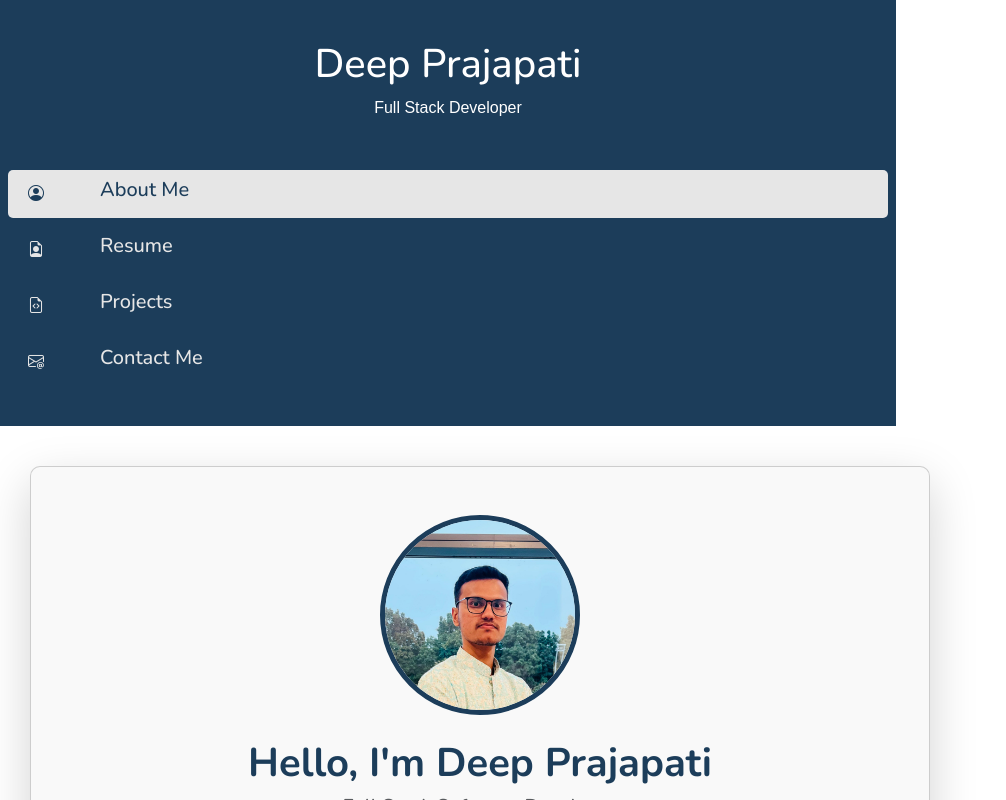
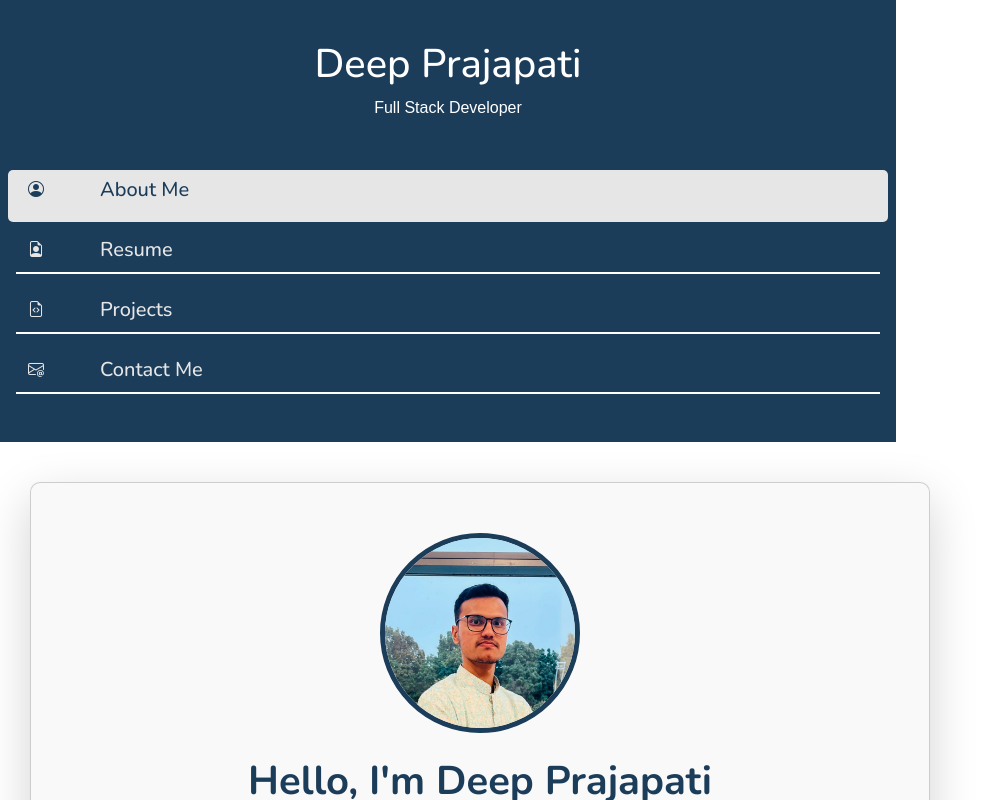
Before and after one commit to Deep2410/Resume, a React (Vite) app: page / in a window 1280 px wide. Shown: the whole page, without its empty margins (0-1006 px from the left). Built offline with nearby package versions, Linux system fonts and the light colour scheme; a web font is replaced by a local one.

Commit message:
updated download improved responsive design

```diff
--- a/src/App.css
+++ b/src/App.css
@@ -29,6 +29,17 @@
     padding: 10px;
 }
 
+.section::after{
+    display: block;
+    width: 100%;
+    margin-left: auto;
+    height: 2px;
+    /* margin-bottom: 2px; */
+    background-color: white;
+    content: "";
+    transition: all 0.3s ease;
+}
+
 .section:hover {
     background-color: #ffffff;
     color: #1C3D5A;
@@ -39,11 +50,32 @@
     background-color: #E6E6E6;
     color: #1C3D5A;
     font-weight: bold;
+    transition: all 0.3s ease;
+}
+
+.section.active:hover::after{
+    background-color: white;
 }
 
 .active:hover {
     background-color: #FFFFFF;
     color: #1C3D5A;
+}
+
+.active::after{
+    background-color: #E6E6E6;
+}
+
+.active::after:hover{
+    background-color: white;
+}
+
+h5{
+    margin-bottom: 10px;
+}
+
+.col-1{
+    margin-bottom: 10px;
 }
 
 /* Mobile Sidebar and Navbar */
@@ -55,7 +87,40 @@
     display: none;
 }
 
+
+@media only screen and (max-width: 768px) {
+    .heading{
+        font-size: 20px;
+    }
+
+    .subheading{
+        font-size: 10px;
+    }
+
+    .sections-container h5{
+        font-size: 17px;
+    }
+}
+
+
 @media only screen and (max-width: 576px) {
+
+    .home_container{
+        padding: 15px;
+    }
+
+    .heading-container{
+        margin-top: 20px;
+    }
+    .heading{
+        font-size: 30px;
+    }
+
+    .subheading{
+        font-size: 15px;
+    }
+
+
     .small_sidebar {
         display: flex;
         justify-content: space-between;
@@ -102,4 +167,8 @@
         cursor: pointer;
         border-radius: 5px;
     }
+
+    .components_container{
+        width: 100%;
+    }
 }
--- a/src/App.jsx
+++ b/src/App.jsx
@@ -28,20 +28,19 @@ function App() {
     <>
       <div className="container-fluid">
         <div className="row">
-          {/* Small Sidebar with Hamburger Icon */}
+          {/* Mobile device navabar */}
           <div className="small_sidebar">
             <div className="small-left">
               <h4>Deep Prajapati</h4>
             </div>
             <div className="small-right">
               <div className="navbar-toggle-icon" onClick={openNavbar}>
-                {/* Hamburger Icon */}
                 <i className="bi bi-list"></i>
               </div>
             </div>
           </div>
           <div className={`col-sm-3 sidebar ${navbarStatus ? 'openNav' : 'closedNav'}`}>
-            <div className="close_navbar_btn" onClick={closeNavbar}>Close</div>
+            <div className="close_navbar_btn" onClick={closeNavbar}><i class="bi bi-x-lg"></i></div>
             <div className="heading-container">
               <h1 className="heading">Deep Prajapati</h1>
               <p className="subheading">Full Stack Developer</p>
@@ -65,7 +64,7 @@ function App() {
               </div>
             </div>
           </div>
-          <div className="col-sm-9">
+          <div className="col-sm-9 components_container">
             {activeModule === 'contact' && <Contact />}
             {activeModule === 'home' && <Home />}
             {activeModule === 'resume' && <Resume />}
--- a/src/components/home.jsx
+++ b/src/components/home.jsx
@@ -4,7 +4,7 @@ import profile from '../assets/Profile_croped.jpg';
 
 function Home() {
     return (
-        <div className='card home_container p-5 shadow-lg'>
+        <div className='card home_container shadow-lg'>
             <div className="container text-center">
                 <div className="header mb-5">
                     <img src={profile} className='profile_pic mb-4' alt="Profile photo" />
--- a/src/components/resume.jsx
+++ b/src/components/resume.jsx
@@ -5,7 +5,8 @@ import '../css/resume.css';
 function Resume() {
     return (
         <>
-            <div className="container card resume_container mt-5 p-5 shadow-lg">
+            <div className="container card shadow-lg resume_container">
+
                 <div className="text-center mb-4 resume_section_1">
                     <h1 className="fw-bold">Deep Prajapati</h1>
                     <p className='m-0'>dm.prajapati8585@gmail.com</p>
@@ -16,6 +17,13 @@ function Resume() {
                         </a> |{' '}
                         <a href="https://github.com/Deep2410" target="_blank" className="text-decoration-none ms-2">
                             <i className="fab fa-github"></i> GitHub
+                        </a> |{' '}
+                        <a
+                            href={ResumePath}
+                            download
+                            className="text-decoration-none ms-2"
+                        >
+                            Download
                         </a>
                     </p>
                 </div>
@@ -83,7 +91,7 @@ function Resume() {
                         </div>
                     </div>
 
-                    <div className="card mb-3 shadow-sm">
+                    <div className="card shadow-sm">
                         <div className="card-body">
                             <h5 className="card-title fw-bold">To-Do List Application</h5>
                             <ul>
@@ -94,17 +102,6 @@ function Resume() {
                     </div>
                 </div>
             </div>
-
-            <div className="text-center mb-5">
-                <h2>Download My Resume</h2>
-                <a
-                    href={ResumePath}
-                    download
-                    className="btn btn-primary mt-3"
-                >
-                    Download Resume
-                </a>
-            </div>
         </>
     );
 }
--- a/src/css/home.css
+++ b/src/css/home.css
@@ -59,3 +59,7 @@
         font-size: 1.5rem;
     }
 }
+
+@media only screen and (max-width: 768px) {
+
+}
--- a/src/css/resume.css
+++ b/src/css/resume.css
@@ -1,6 +1,17 @@
 .resume_container {
     border-radius: 10px;
     background-color: #f9f9f9;
+    position: relative;
+    width: 90%;
+    padding: 50px;
+    padding-bottom: 0;
+    margin-bottom: 50px;
+    margin-top: 50px;
+}
+
+.download_resume{
+    position: absolute;
+    right: 50px;
 }
 
 .resume_section_1 h1 {
@@ -22,7 +33,9 @@
 
 @media only screen and (max-width: 576px) {
     .resume_container {
-        padding: 20px;
+        width: 99%;
+        padding: 25px;
+        margin-top: 25px;
     }
 
     .resume_section_1 {
```
